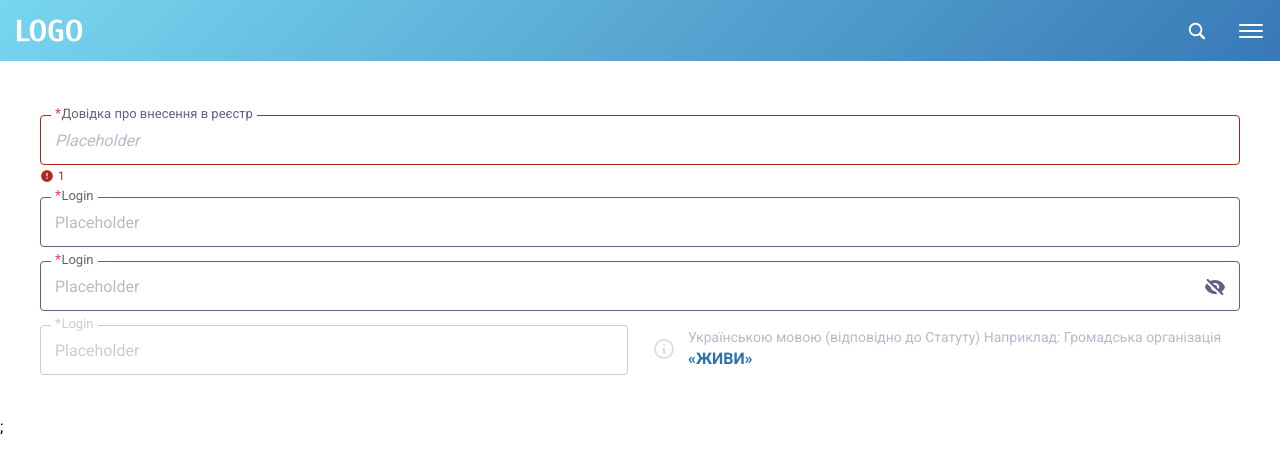
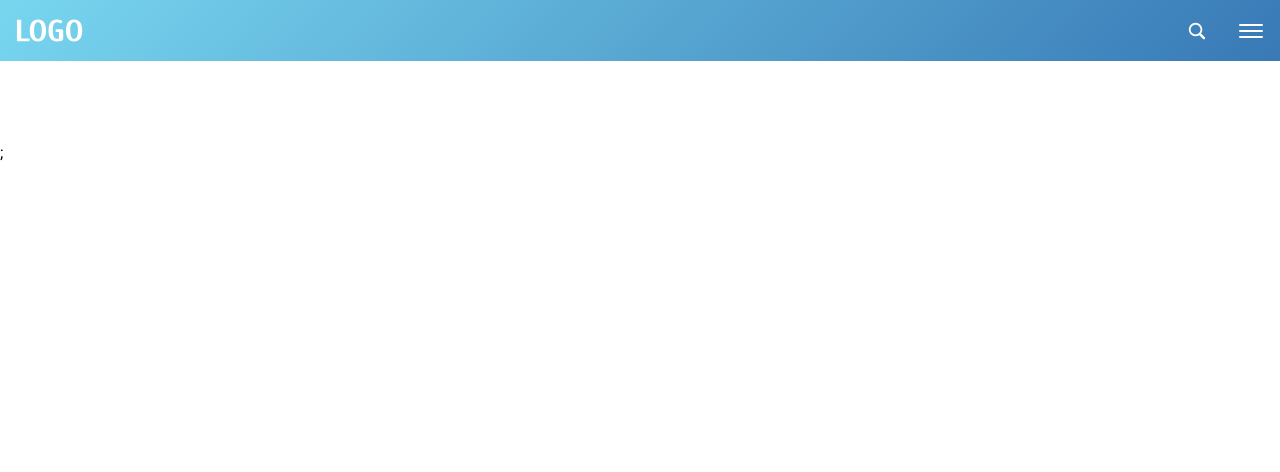
Before and after one commit to it-volunteers-ukraine/ChariERP, a Next.js app in the folder client/: page / in a window 1280 px wide. Shown: the top 472 px of the page. Built offline with nearby package versions, Linux system fonts and the light colour scheme.

Commit message:
created structure login page

```diff
--- /dev/null
+++ b/client/pages/auth/login.tsx
@@ -0,0 +1,5 @@
+const Login = () => {
+  return <div>Loging</div>;
+};
+
+export default Login;
--- /dev/null
+++ b/client/pages/auth/registration.tsx
@@ -0,0 +1,5 @@
+const Registration = () => {
+  return <div>Регистрация</div>;
+};
+
+export default Registration;
--- a/client/pages/index.tsx
+++ b/client/pages/index.tsx
@@ -1,36 +1,10 @@
-import { Header, Input } from '@/components';
+import { Header } from '@/components';
 
 export default function Home() {
   return (
     <div>
       <Header />
-      <div className="flex w-full h-full flex-col items-center justify-center p-10">
-        <Input
-          label="Довідка про внесення в реєстр"
-          error="1"
-          placeholder="Placeholder"
-          placeholderItalic
-        />
-        <Input label="Login" error="" placeholder="Placeholder" />
-        <Input
-          label="Login"
-          error=""
-          placeholder="Placeholder"
-          type="password"
-        />
-        <Input
-          disabled
-          label="Login"
-          placeholder="Placeholder"
-          info={
-            <>
-              Українською мовою (відповідно до Статуту) Наприклад: Громадська
-              організація{' '}
-              <span className="font-bold text-input-focus">«ЖИВИ»</span>
-            </>
-          }
-        />
-      </div>
+      <div className="flex w-full h-full flex-col items-center justify-center p-10"></div>
     </div>
   );
 }
```
